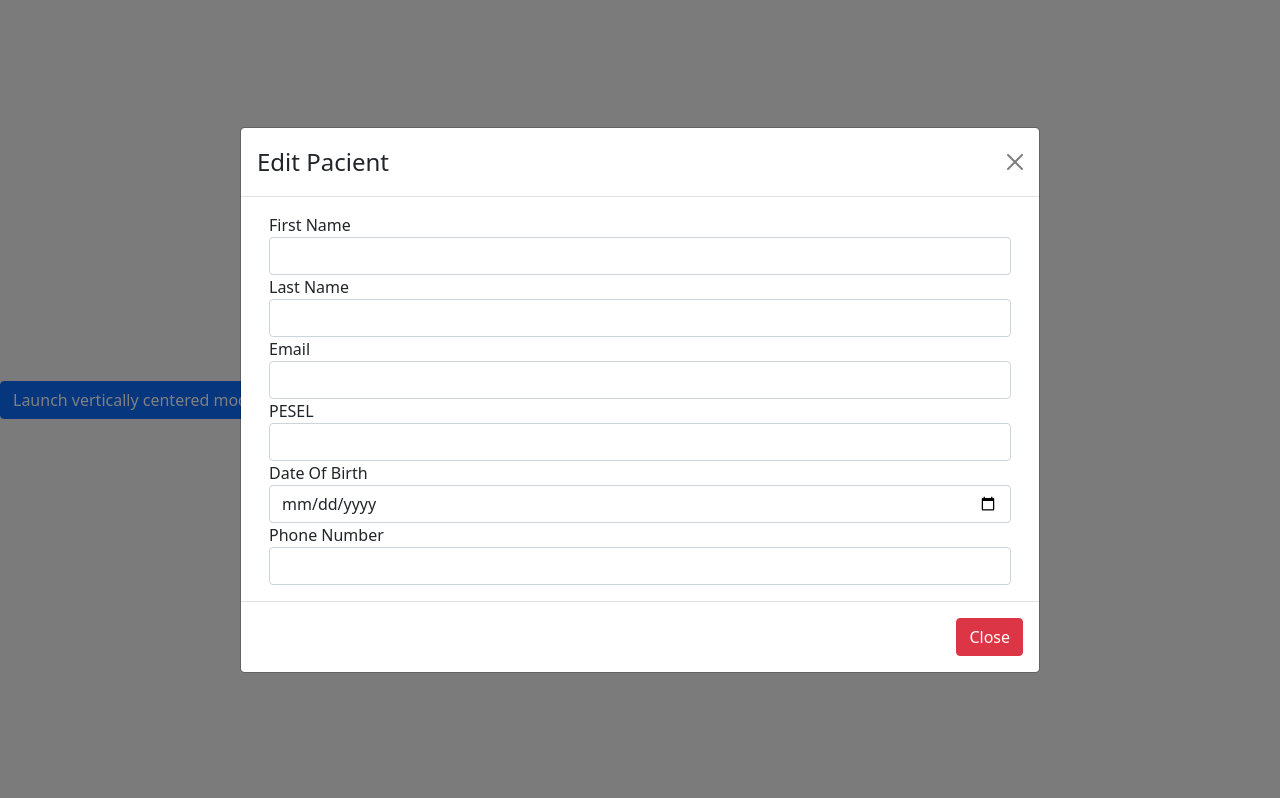
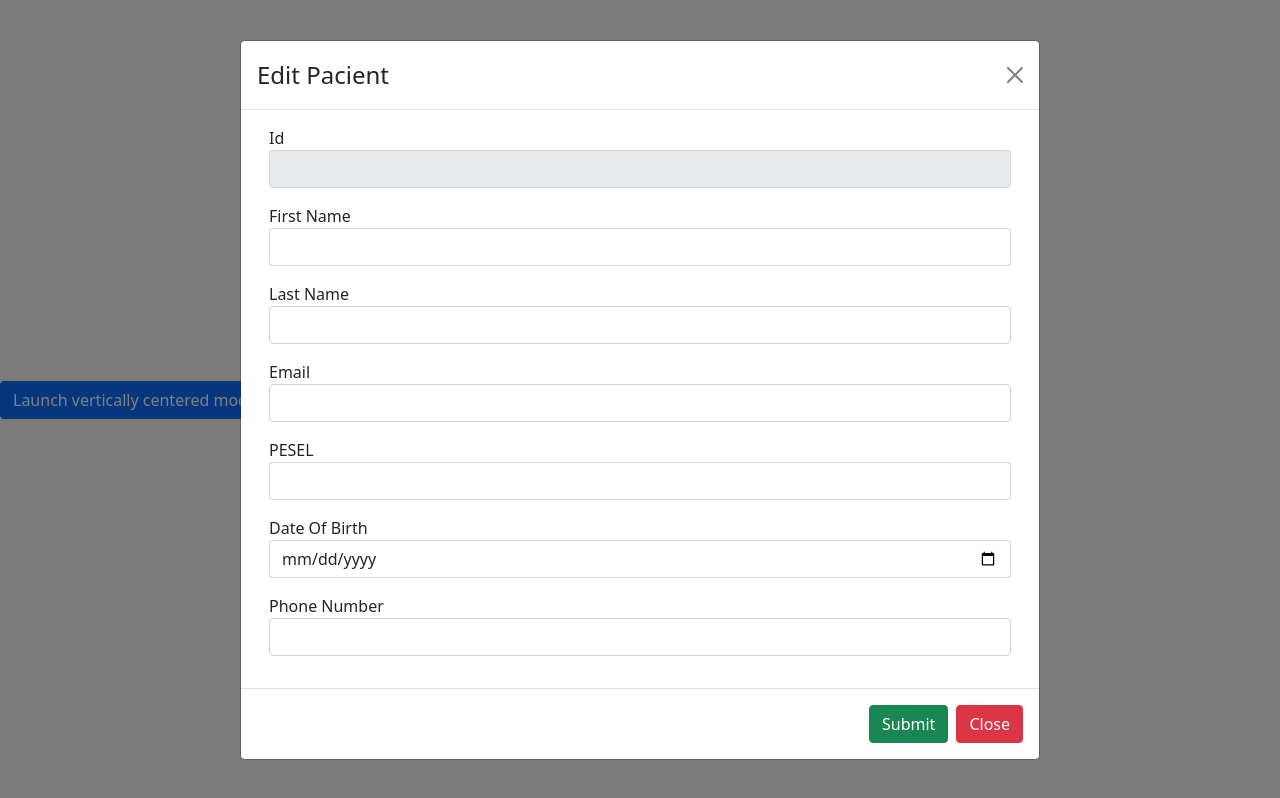
Before and after one commit to io2-2022-JKL/team_L_frontend, a React (Create React App) app: page / in a window 1280 px wide. Both pictures are taken after a click on the button "Launch vertically centered modal". Built offline with nearby package versions, Linux system fonts and the light colour scheme.

Commit message:
add submit form

```diff
--- a/src/components/EditPacientModal.js
+++ b/src/components/EditPacientModal.js
@@ -2,6 +2,7 @@ import { Modal, Button, Form } from "react-bootstrap";
 import "./Modal.module.css";
 
 function EditPacientModal(props) {
+  function submitHandler() {}
   return (
     <Modal
       {...props}
@@ -9,6 +10,7 @@ function EditPacientModal(props) {
       aria-labelledby="contained-modal-title-vcenter"
       centered
     >
+      <Form onSubmit={submitHandler}>
         <Modal.Header closeButton>
           <Modal.Title id="contained-modal-title-vcenter">
             Edit Pacient
@@ -16,20 +18,45 @@ function EditPacientModal(props) {
         </Modal.Header>
         <Modal.Body>
           <div className="container">
-          <Form>
+            <Form.Group>
+              <Form.Label>Id</Form.Label>
+              <Form.Control
+                type="input"
+                required
+                disabled
+                defaultValue={props.id}
+                id="id"
+              />
+            </Form.Group>
+
             <Form.Group>
               <Form.Label>First Name</Form.Label>
-              <Form.Control type="input" required id="firstName" />
+              <Form.Control
+                type="input"
+                required
+                id="firstName"
+                defaultValue={props.firstName}
+              />
             </Form.Group>
 
             <Form.Group>
               <Form.Label>Last Name</Form.Label>
-              <Form.Control type="input" required id="lastName" />
+              <Form.Control
+                type="input"
+                required
+                id="lastName"
+                defaultValue={props.lastName}
+              />
             </Form.Group>
 
             <Form.Group>
               <Form.Label>Email</Form.Label>
-              <Form.Control type="email" required id="email" />
+              <Form.Control
+                type="email"
+                required
+                id="email"
+                defaultValue={props.email}
+              />
             </Form.Group>
 
             <Form.Group>
@@ -40,26 +67,40 @@ function EditPacientModal(props) {
                 id="pesel"
                 minLength={11}
                 maxLength={11}
+                defaultValue={props.pesel}
               />
             </Form.Group>
 
             <Form.Group>
               <Form.Label>Date Of Birth</Form.Label>
-              <Form.Control type="date" required id="dateOfBirth" />
+              <Form.Control
+                type="date"
+                required
+                id="dateOfBirth"
+                defaultValue={props.dateOfBirth}
+              />
             </Form.Group>
 
             <Form.Group>
               <Form.Label>Phone Number</Form.Label>
-              <Form.Control type="input" required id="phoneNumber" />
+              <Form.Control
+                type="input"
+                required
+                id="phoneNumber"
+                defaultValue={props.phoneNumber}
+              />
             </Form.Group>
-          </Form>
           </div>
         </Modal.Body>
         <Modal.Footer>
+          <Button type="submit" variant="success">
+            Submit
+          </Button>
           <Button variant="danger" onClick={props.onHide}>
             Close
           </Button>
         </Modal.Footer>
+      </Form>
     </Modal>
   );
 }
--- a/src/components/Modal.module.css
+++ b/src/components/Modal.module.css
@@ -1,4 +1,4 @@
-input {
+form input {
   margin-bottom: 1rem;
 }
 
```
Lines whose indentation alone changed are shown as unchanged.
